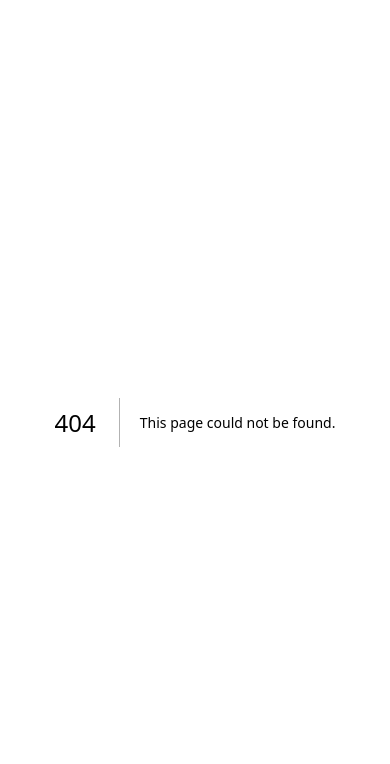
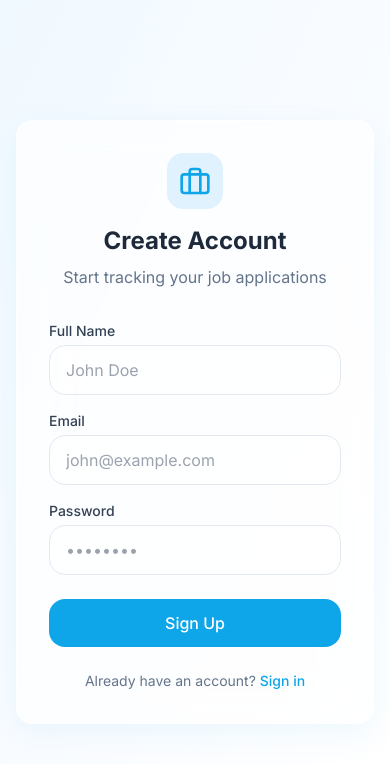
Before and after one commit to abdurrahmankhairii/Khai-Job-Tracker, a Next.js app: page /register in a window 390 px wide. Before the commit this address had no page. Shown: the top 764 px of the page. Built offline with nearby package versions, Linux system fonts and the light colour scheme.

Commit message:
feat: build glassmorphism registration page interface
Create responsive sign up form to create new accounts

```diff
--- /dev/null
+++ b/src/app/register/page.tsx
@@ -0,0 +1,99 @@
+"use client";
+
+import { useFormState, useFormStatus } from "react-dom";
+import { register } from "@/actions/auth-actions";
+import Link from "next/link";
+import { Briefcase } from "lucide-react";
+
+function SubmitButton() {
+  const { pending } = useFormStatus();
+  return (
+    <button
+      type="submit"
+      className="w-full bg-sky-500 hover:bg-sky-600 text-white rounded-lg py-3 px-4 transition-colors font-medium flex justify-center items-center"
+      disabled={pending}
+    >
+      {pending ? "Creating account..." : "Sign Up"}
+    </button>
+  );
+}
+
+export default function RegisterPage() {
+  const [errorMessage, dispatch] = useFormState(register, undefined);
+
+  return (
+    <div className="min-h-screen flex items-center justify-center p-4">
+      <div className="w-full max-w-md glass-panel p-8">
+        <div className="flex flex-col items-center mb-8">
+          <div className="bg-sky-100 p-3 rounded-2xl mb-4">
+            <Briefcase className="w-8 h-8 text-sky-500" />
+          </div>
+          <h1 className="text-2xl font-bold text-slate-800">Create Account</h1>
+          <p className="text-slate-500 mt-2">Start tracking your job applications</p>
+        </div>
+
+        <form action={dispatch} className="space-y-4">
+          <div>
+            <label className="block text-sm font-medium text-slate-700 mb-1" htmlFor="name">
+              Full Name
+            </label>
+            <input
+              id="name"
+              type="text"
+              name="name"
+              required
+              className="w-full px-4 py-3 rounded-lg border border-slate-200 focus:outline-none focus:ring-2 focus:ring-sky-500 focus:border-transparent bg-white/50"
+              placeholder="John Doe"
+            />
+          </div>
+
+          <div>
+            <label className="block text-sm font-medium text-slate-700 mb-1" htmlFor="email">
+              Email
+            </label>
+            <input
+              id="email"
+              type="email"
+              name="email"
+              required
+              className="w-full px-4 py-3 rounded-lg border border-slate-200 focus:outline-none focus:ring-2 focus:ring-sky-500 focus:border-transparent bg-white/50"
+              placeholder="john@example.com"
+            />
+          </div>
+
+          <div>
+            <label className="block text-sm font-medium text-slate-700 mb-1" htmlFor="password">
+              Password
+            </label>
+            <input
+              id="password"
+              type="password"
+              name="password"
+              required
+              minLength={6}
+              className="w-full px-4 py-3 rounded-lg border border-slate-200 focus:outline-none focus:ring-2 focus:ring-sky-500 focus:border-transparent bg-white/50"
+              placeholder="••••••••"
+            />
+          </div>
+
+          {errorMessage && (
+            <div className="text-red-500 text-sm p-3 bg-red-50 rounded-lg">
+              {errorMessage}
+            </div>
+          )}
+
+          <div className="pt-2">
+            <SubmitButton />
+          </div>
+        </form>
+
+        <p className="text-center mt-6 text-slate-500 text-sm">
+          Already have an account?{" "}
+          <Link href="/login" className="text-sky-500 hover:underline font-medium">
+            Sign in
+          </Link>
+        </p>
+      </div>
+    </div>
+  );
+}
```
